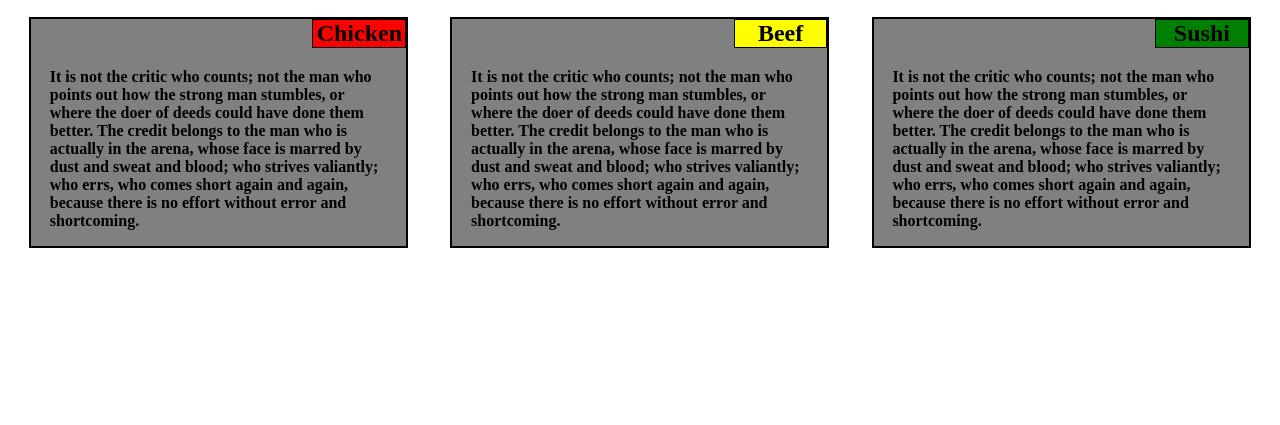
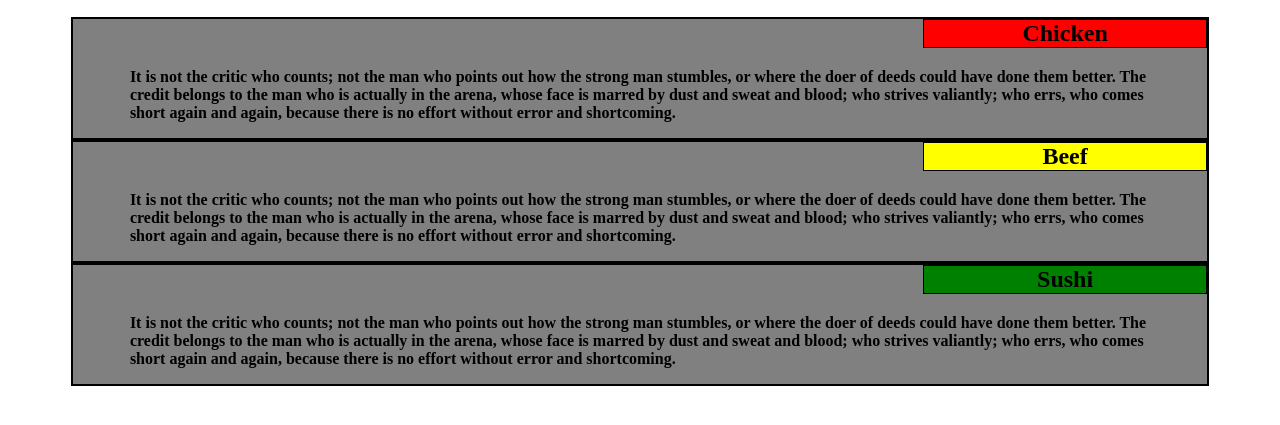
Before and after one commit to samar0011/RestroApp, a plain HTML site: page mod2-solution/index.html in a window 1280 px wide. Shown: the part 61-486 px from the top of the page. Drawn offline with Linux system fonts and the light colour scheme.

Commit message:
Update index.html
small changes to index.html file

```diff
--- a/mod2-solution/index.html
+++ b/mod2-solution/index.html
@@ -9,19 +9,19 @@
 <body>
 	<h1>our menu</h1>
 	<div >
-		<div class="col-lg-3 col-md-3 col-ss-3">
+		<div class="col-lg-4 col-md-6 col-ss-12">
           <div class="col">
 						<h2 class="bg1">Chicken</h2>
 			<p class="big">It is not the critic who counts; not the man who points out how the strong man stumbles, or where the doer of deeds could have done them better. The credit belongs to the man who is actually in the arena, whose face is marred by dust and sweat and blood; who strives valiantly; who errs, who comes short again and again, because there is no effort without error and shortcoming.</p>
 			</div>
 		</div>
-			<div class="col-lg-3 col-md-3 col-ss-3">
+			<div class="col-lg-4 col-md-6 col-ss-12">
 				 <div class="col">
 				<h2 class="bg2">Beef</h2>
 			<p class="big">	It is not the critic who counts; not the man who points out how the strong man stumbles, or where the doer of deeds could have done them better. The credit belongs to the man who is actually in the arena, whose face is marred by dust and sweat and blood; who strives valiantly; who errs, who comes short again and again, because there is no effort without error and shortcoming.</p>
 		</div>
 			</div>
-			<div class="col-lg-3 col-md-12 col-ss-3">
+			<div class="col-lg-4 col-md-12 col-ss-12">
 
 				 <div class="col ">
 			<h2 class="bg3">Sushi</h2>
```
